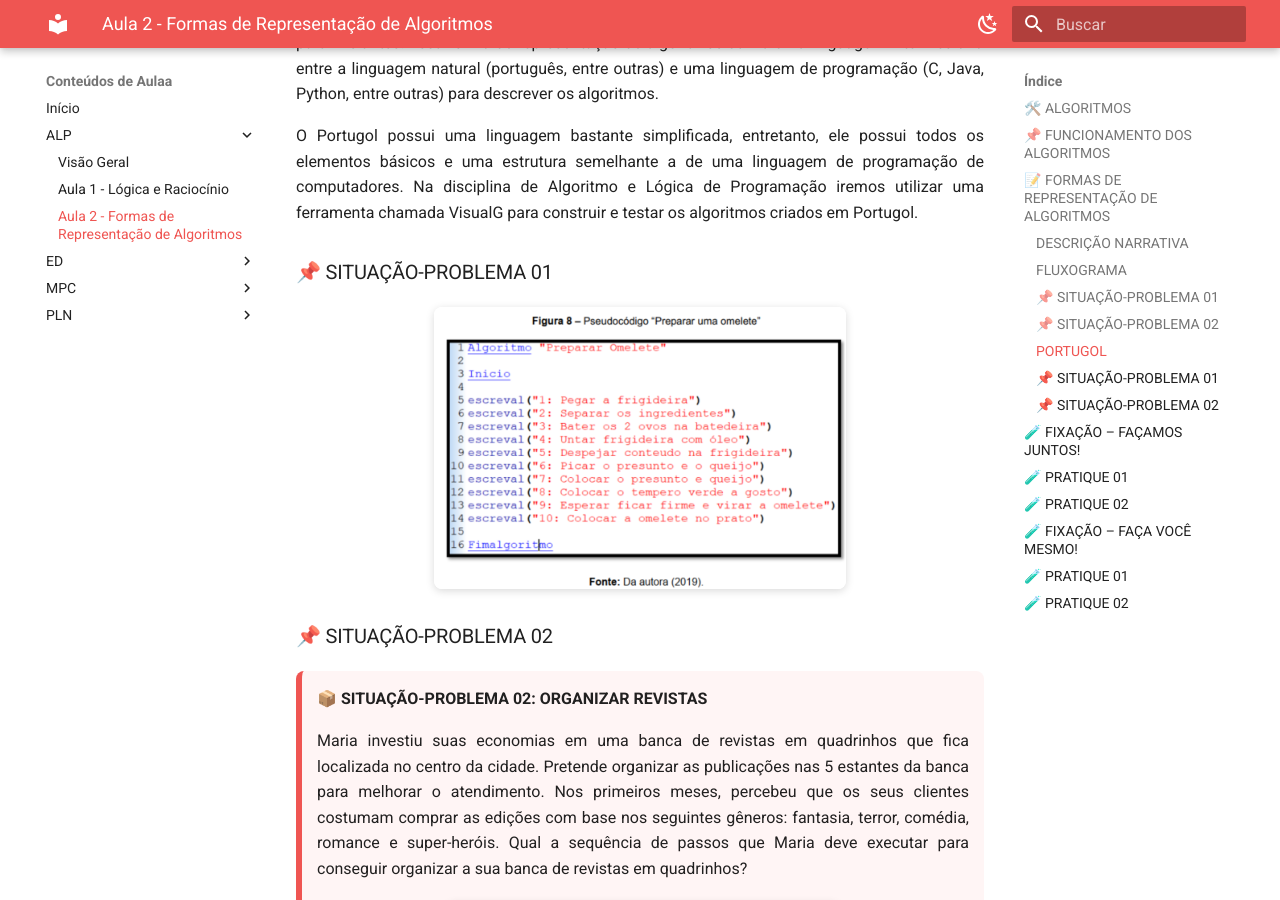
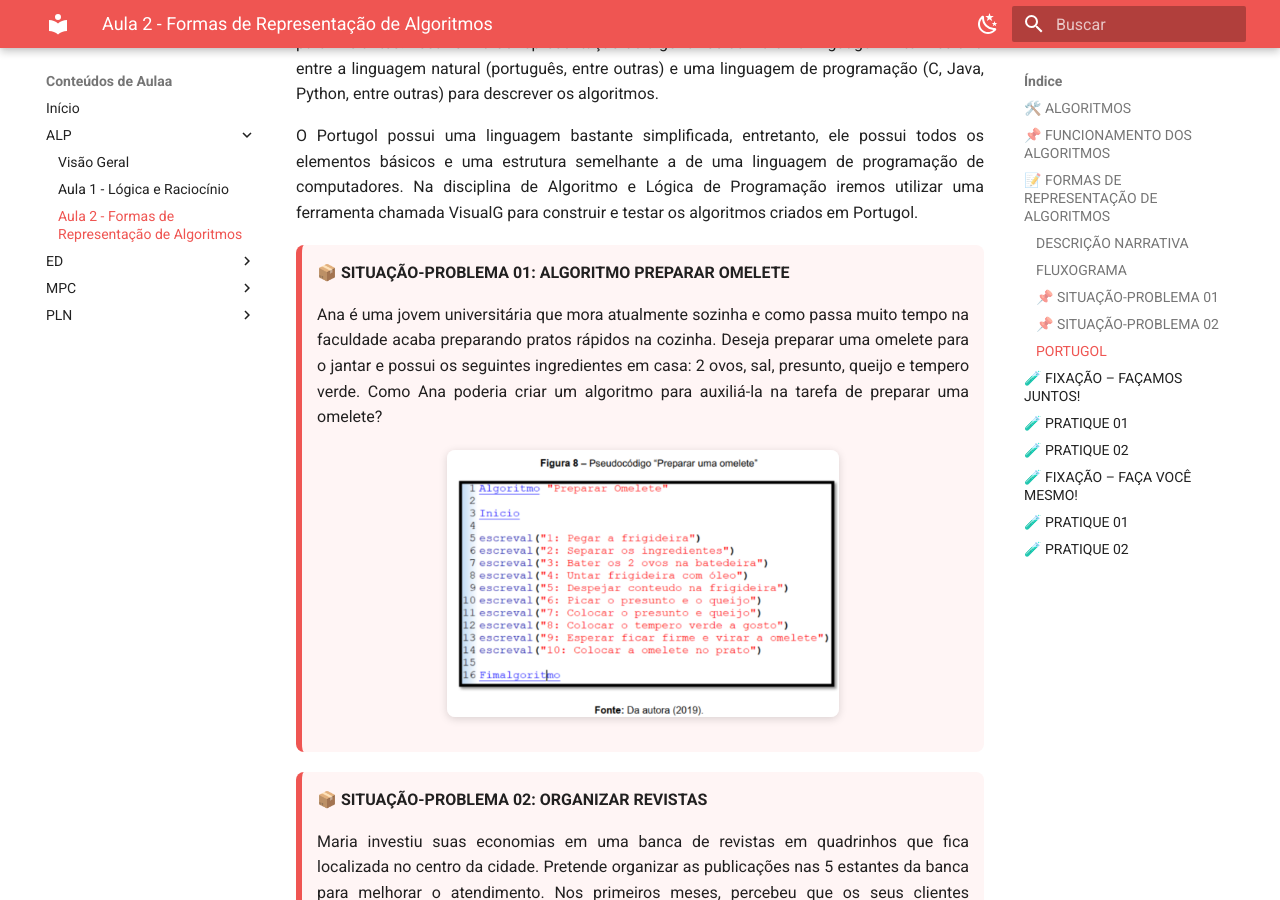
Before and after one commit to thissyalmeida/materialAula-2026-Fatec, an MkDocs documentation site: the page built from docs/ALP/aula2-formas-de-representacao-de-algoritmos.md, in a window 1280 px wide and 900 px high, scrolled down 6425 px. Built offline with MkDocs 1.6.1 and Material for MkDocs 9.7.7, drawn with Linux system fonts in a browser that asks for light colours.

Commit message:
feat: ajuste de texto - portugol

```diff
--- a/docs/ALP/aula2-formas-de-representacao-de-algoritmos.md
+++ b/docs/ALP/aula2-formas-de-representacao-de-algoritmos.md
@@ -203,13 +203,24 @@ border-radius:8px;
 
 <p align="justify">O Portugol possui uma linguagem bastante simplificada, entretanto, ele possui todos os elementos básicos e uma estrutura semelhante a de uma linguagem de programação de computadores. Na disciplina de Algoritmo e Lógica de Programação iremos utilizar uma ferramenta chamada VisualG para construir e testar os algoritmos criados em Portugol.</p>
 
-### 📌 SITUAÇÃO-PROBLEMA 01
+<div style="
+background-color:#FFF5F5;
+border-left:6px solid #EF5552;
+padding:15px;
+margin:20px 0;
+border-radius:8px;
+">
+
+<strong>📦 SITUAÇÃO-PROBLEMA 01: ALGORITMO PREPARAR OMELETE</strong>
+
+<P align="justify"> Ana é uma jovem universitária que mora atualmente sozinha e como passa muito tempo na faculdade acaba preparando pratos rápidos na cozinha. Deseja preparar uma omelete para o jantar e possui os seguintes ingredientes em casa: 2 ovos, sal, presunto, queijo e tempero verde. Como Ana poderia criar um algoritmo para auxiliá-la na tarefa de preparar uma omelete? </p>
 
 <p align="center">
   <img src="../assets/images/slide_33_d60693.png" width="60%">
 </p>
 
-### 📌 SITUAÇÃO-PROBLEMA 02
+</div>
+
 
 <div style="
 background-color:#FFF5F5;
@@ -228,8 +239,6 @@ border-radius:8px;
 </p>
 
 </div>
-
-
 
 <p align="justify">O Portugol possui algumas desvantagens, como: precisamos aprender as regras dessa forma de representação. Além disso, não há uma padronização de sua estruturação na literatura, isso quer dizer que, você encontrará um mesmo termo descrito de formas diferentes.</p>
 
```
Also changed, not shown: site/ALP/aula2-formas-de-representacao-de-algoritmos.html, site/search/search_index.json.
